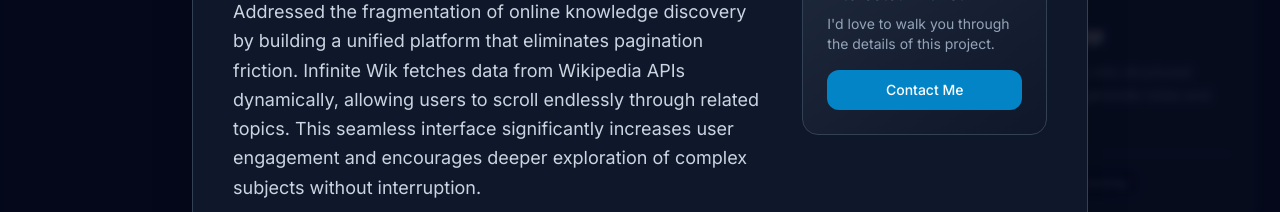
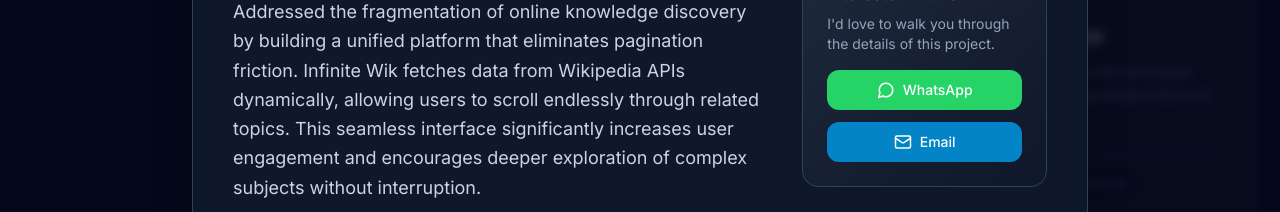
Before and after one commit to Thejas10042001/My-ai-portfolio-, a React (Vite) app: page / in a window 1280 px wide. Both pictures are taken after a click on the element 221 px from the left and 2843 px from the top of the page. Shown: the part 2770-2982 px from the top of the page. Built offline with nearby package versions, Linux system fonts and the light colour scheme; no server answers.

Commit message:
feat(projects): Add WhatsApp link to project contact options
Introduces a WhatsApp contact option alongside the existing email link for project inquiries. This provides users with an additional, immediate communication channel to discuss specific projects.

```diff
--- a/components/Projects.tsx
+++ b/components/Projects.tsx
@@ -1,7 +1,7 @@
 import React, { useState } from 'react';
 import { motion, AnimatePresence } from 'framer-motion';
 import { PROJECTS, RESUME_DATA } from '../constants';
-import { Github, X, CheckCircle2, ChevronRight, Code, Sparkles, Layout } from 'lucide-react';
+import { Github, X, CheckCircle2, ChevronRight, Code, Sparkles, Layout, MessageCircle, Mail } from 'lucide-react';
 
 const Projects: React.FC = () => {
   const [selectedId, setSelectedId] = useState<string | null>(null);
@@ -171,12 +171,24 @@
                       <p className="text-slate-400 text-sm mb-4">
                         I'd love to walk you through the details of this project.
                       </p>
-                      <a
-                        href={`mailto:${RESUME_DATA.contact.email}?subject=Question about ${selectedProject.title}`}
-                        className="block w-full text-center py-2.5 bg-primary-600 hover:bg-primary-500 text-white rounded-xl transition-colors text-sm font-medium"
-                      >
-                        Contact Me
-                      </a>
+                      <div className="flex flex-col gap-3">
+                         <a
+                          href={`https://wa.me/${RESUME_DATA.contact.phone}?text=Hi Thejas, I'm interested in your project: ${selectedProject.title}`}
+                          target="_blank"
+                          rel="noreferrer"
+                          className="flex items-center justify-center gap-2 w-full py-2.5 bg-[#25D366] hover:bg-[#20bd5a] text-white rounded-xl transition-colors text-sm font-medium"
+                        >
+                          <MessageCircle size={18} />
+                          WhatsApp
+                        </a>
+                        <a
+                          href={`mailto:${RESUME_DATA.contact.email}?subject=Question about ${selectedProject.title}`}
+                          className="flex items-center justify-center gap-2 w-full py-2.5 bg-primary-600 hover:bg-primary-500 text-white rounded-xl transition-colors text-sm font-medium"
+                        >
+                          <Mail size={18} />
+                          Email
+                        </a>
+                      </div>
                     </div>
                   </div>
                 </div>
```
